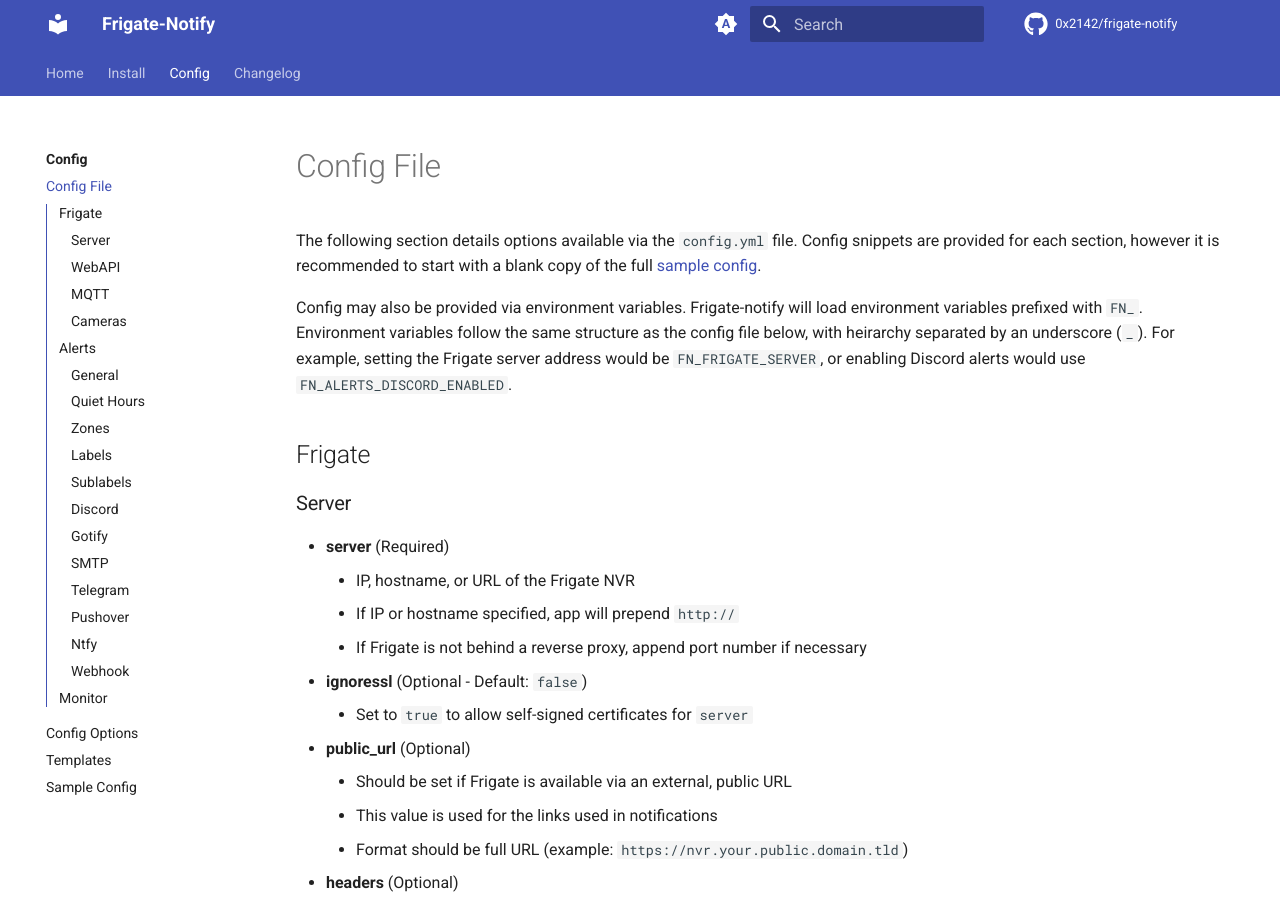
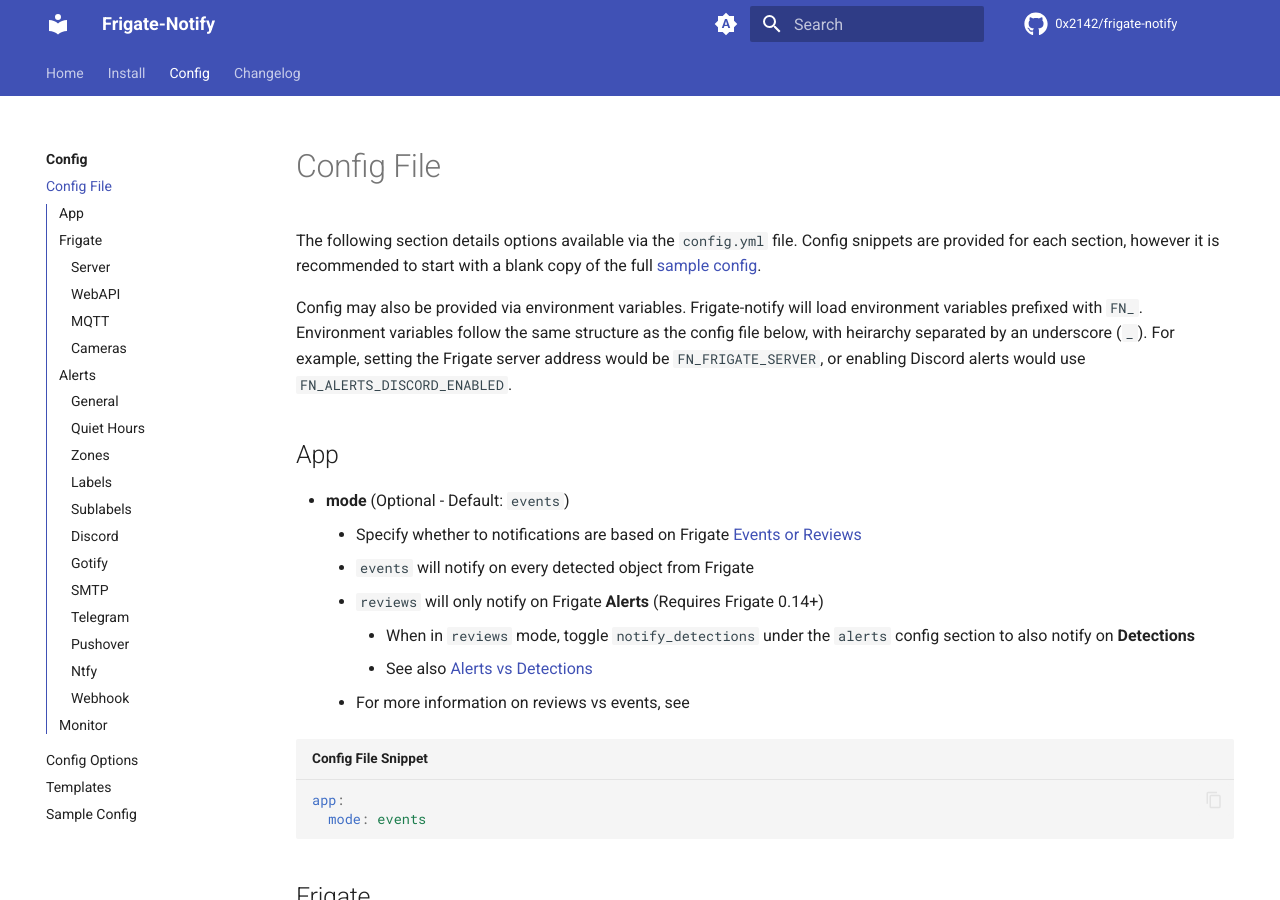
Before and after one commit to 0x2142/frigate-notify, an MkDocs documentation site: the page built from docs/config/file.md, in a window 1280 px wide and 900 px high. Built offline with MkDocs 1.6.1 and Material for MkDocs 9.7.7, drawn with Linux system fonts in a browser that asks for light colours; comment, search, counter and statistics services are not loaded; the version menu is left out; some of the changed text lies outside the part shown.

Commit message:
Update docs & sample configs

````diff
--- a/docs/config/file.md
+++ b/docs/config/file.md
@@ -3,6 +3,21 @@
 The following section details options available via the `config.yml` file. Config snippets are provided for each section, however it is recommended to start with a blank copy of the full [sample config](./sample.md).
 
 Config may also be provided via environment variables. Frigate-notify will load environment variables prefixed with `FN_`. Environment variables follow the same structure as the config file below, with heirarchy separated by an underscore (`_`). For example, setting the Frigate server address would be `FN_FRIGATE_SERVER`, or enabling Discord alerts would use `FN_ALERTS_DISCORD_ENABLED`.
+
+## App
+
+- **mode** (Optional - Default: `events`)
+    - Specify whether to notifications are based on Frigate [Events or Reviews](https://docs.frigate.video/configuration/review/#review-items-vs-events)
+    - `events` will notify on every detected object from Frigate
+    - `reviews` will only notify on Frigate **Alerts** (Requires Frigate 0.14+)
+        - When in `reviews` mode, toggle `notify_detections` under the `alerts` config section to also notify on **Detections**
+        - See also [Alerts vs Detections](https://docs.frigate.video/configuration/review/#alerts-and-detections)
+    - For more information on reviews vs events, see
+
+```yaml title="Config File Snippet"
+app:
+  mode: events
+```
 
 ## Frigate
 
@@ -144,6 +159,10 @@
 - **notify_once** (Optional - Default: `false`)
     - By default, each Frigate event may generate several notifications as the object changes zones, etc
     - Set this to `true` to only notify once per event
+- **notify_detections** (Optional - Default: `false`)
+    - Only used when app `mode` is `reviews`
+    - By default, notifications will only be sent on Frigate alerts
+    - Set to `true` to also enable on detections
 
 ```yaml title="Config File Snippet"
 alerts:
@@ -155,6 +174,7 @@
     snap_timestamp:
     snap_crop:
     notify_once:
+    notify_detections:
 ```
 
 ### Quiet Hours
````
Also changed, not shown: docs/config/sample.md (+4 -0 lines), example-config.yml (+9 -0 lines), 2 other files.
